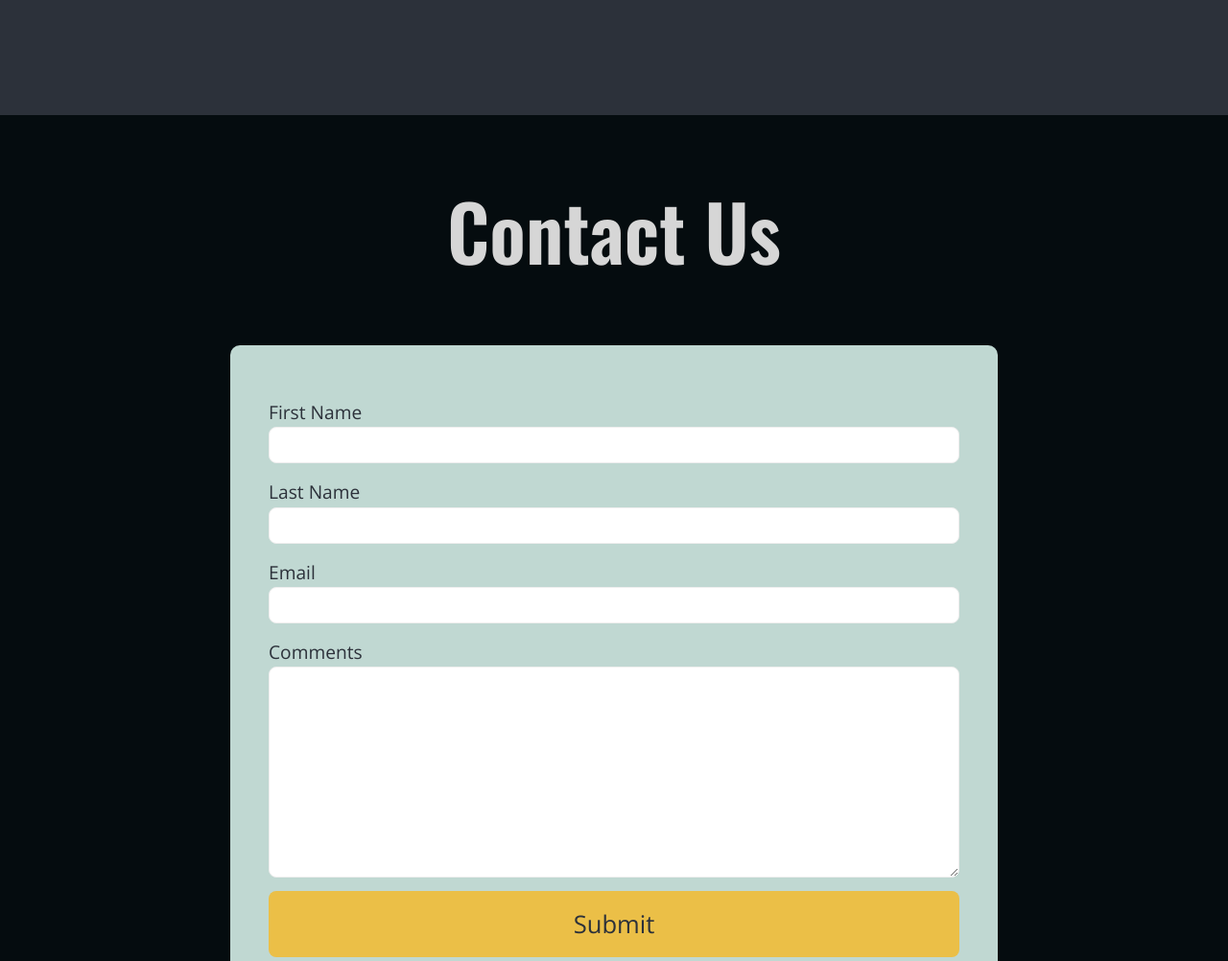
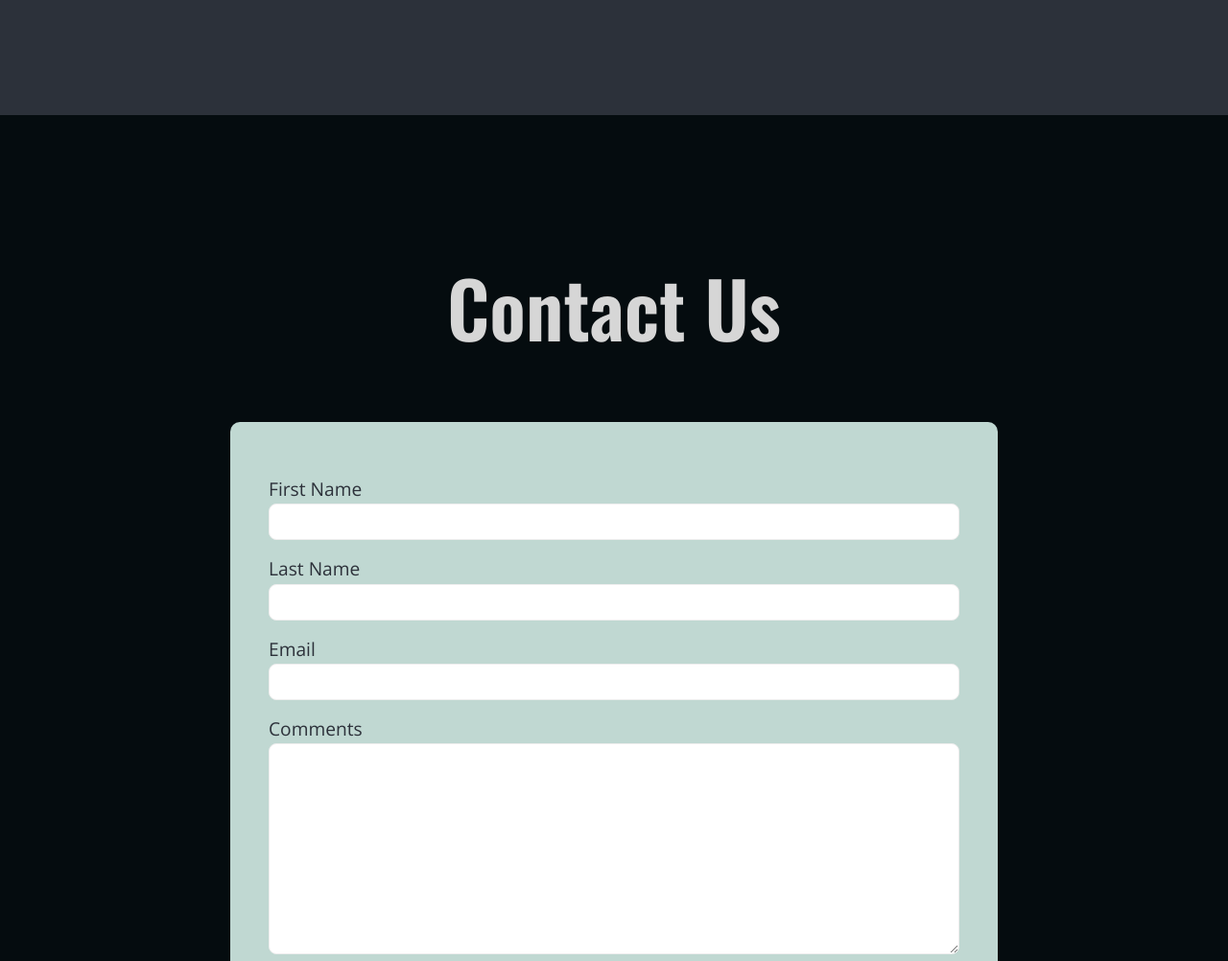
Before and after one commit to cbernhard21/wereoutoforder-old, a plain HTML site: page index.html in a window 1280 px wide. Shown: the part 1320-2322 px from the top of the page at 96% size. Drawn offline with nearby package versions, Linux system fonts and the light colour scheme.

Commit message:
Add files via upload

```diff
--- a/css/styles.css
+++ b/css/styles.css
@@ -203,7 +203,7 @@ p {
 /* CONTACT SECTION  */
 
 .contact-container {
-  padding-top: 10vh;
+  padding: 20vh 0 20vh;
   background-color: var(--black);
 }
 
```
